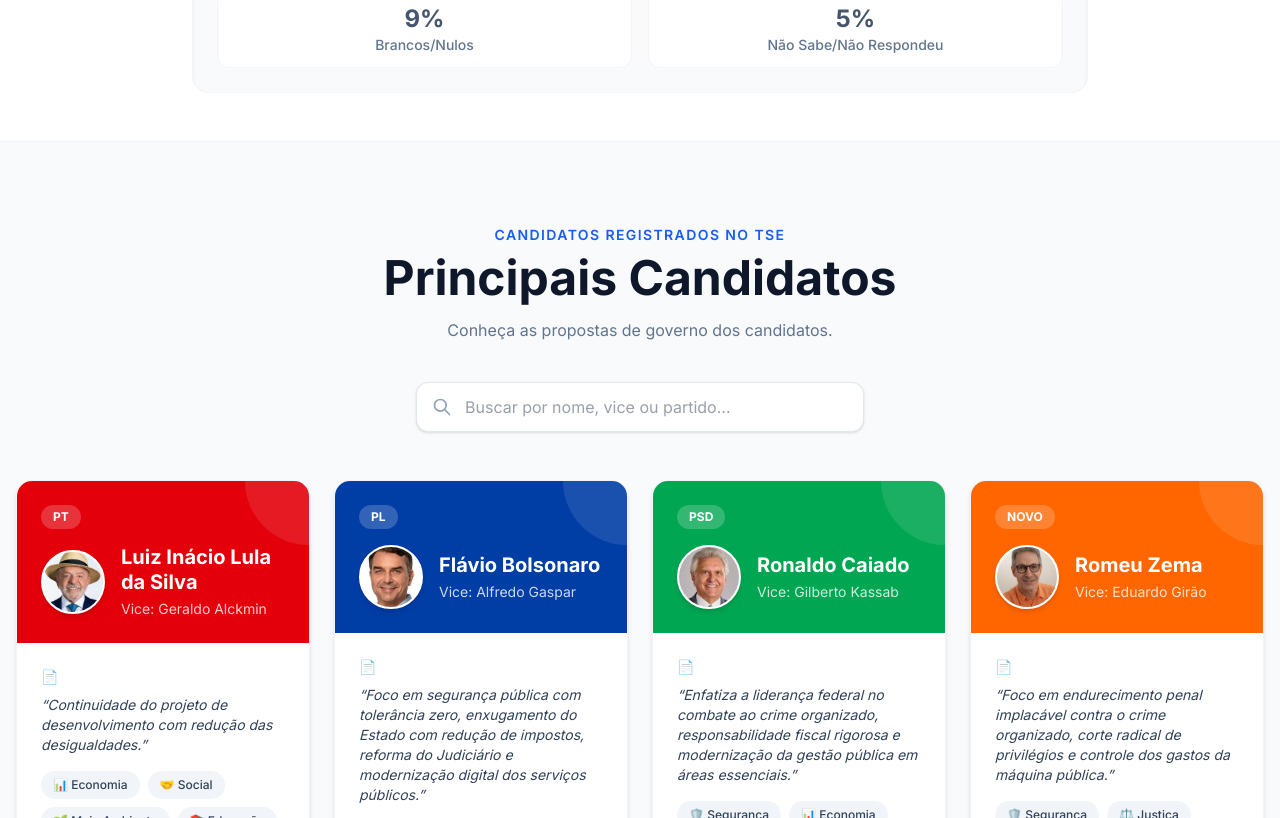
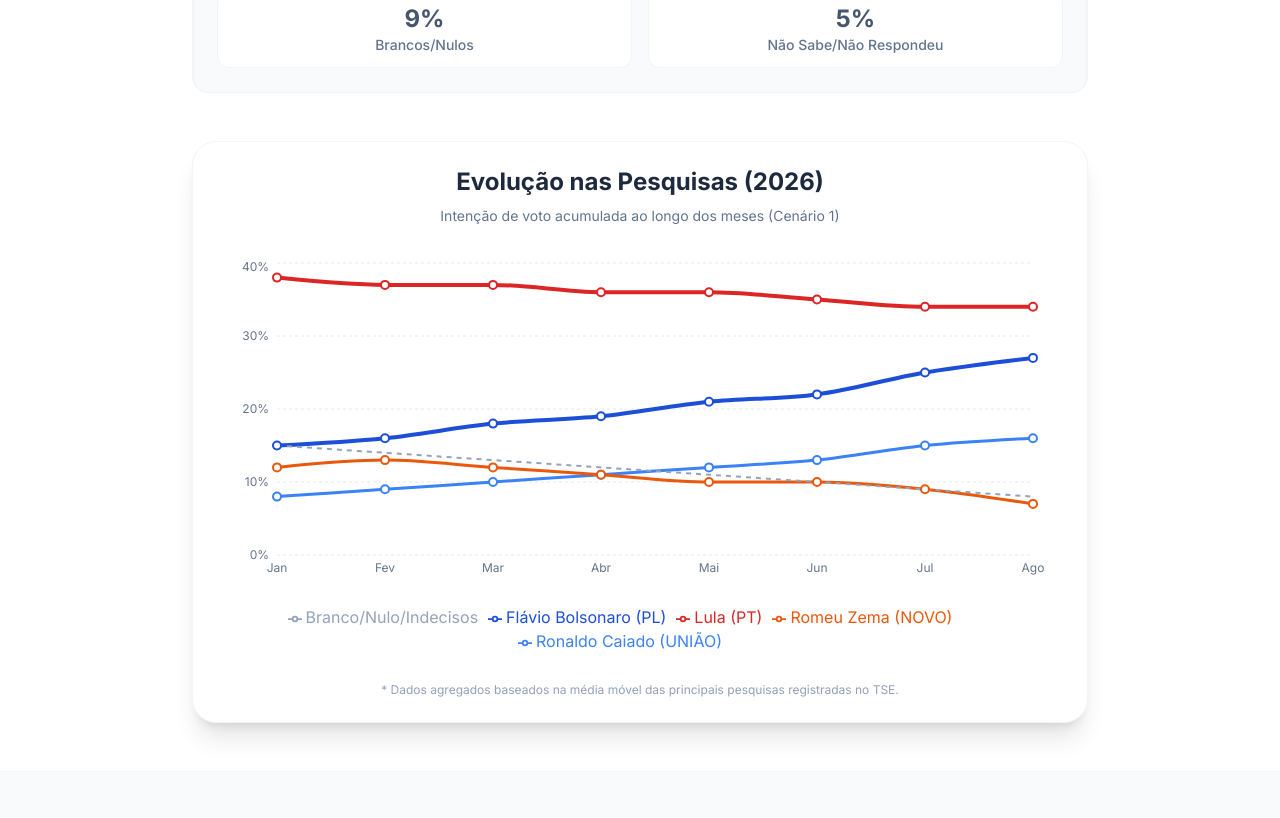
Before and after one commit to daniboycam/eleicoes-2026, a Next.js app: page / in a window 1280 px wide. Shown: the part 1662-2480 px from the top of the page. Built offline with nearby package versions, Linux system fonts and the light colour scheme.

Commit message:
fix: recharts typescript error

```diff
--- a/package.json
+++ b/package.json
@@ -20,7 +20,8 @@
     "pdfjs-dist": "^4.0.379",
     "react": "19.2.8",
     "react-dom": "19.2.8",
-    "react-markdown": "^10.1.0"
+    "react-markdown": "^10.1.0",
+    "recharts": "^3.10.1"
   },
   "devDependencies": {
     "@tailwindcss/postcss": "^4",
--- /dev/null
+++ b/src/components/historico-pesquisas.tsx
@@ -0,0 +1,43 @@
+"use client";
+
+import { LineChart, Line, XAxis, YAxis, CartesianGrid, Tooltip, Legend, ResponsiveContainer } from "recharts";
+import { historicoPesquisas } from "../data/pesquisas_historico";
+
+export function HistoricoPesquisas() {
+  return (
+    <div className="w-full max-w-4xl mx-auto mt-12 bg-white dark:bg-slate-800 p-6 rounded-3xl shadow-xl border border-slate-100 dark:border-slate-700">
+      <div className="text-center mb-8">
+        <h3 className="text-2xl font-bold text-slate-800 dark:text-white">Evolução nas Pesquisas (2026)</h3>
+        <p className="text-sm text-slate-500 dark:text-slate-400 mt-2">Intenção de voto acumulada ao longo dos meses (Cenário 1)</p>
+      </div>
+
+      <div className="h-[400px] w-full">
+        <ResponsiveContainer width="100%" height="100%">
+          <LineChart
+            data={historicoPesquisas}
+            margin={{ top: 5, right: 30, left: 0, bottom: 5 }}
+          >
+            <CartesianGrid strokeDasharray="3 3" stroke="#e2e8f0" vertical={false} />
+            <XAxis dataKey="mes" stroke="#64748b" fontSize={12} tickLine={false} axisLine={false} />
+            <YAxis stroke="#64748b" fontSize={12} tickLine={false} axisLine={false} tickFormatter={(value) => `${value}%`} />
+            <Tooltip
+              contentStyle={{ borderRadius: "12px", border: "none", boxShadow: "0 10px 15px -3px rgb(0 0 0 / 0.1)" }}
+              formatter={(value: any) => [`${value}%`, ""]}
+            />
+            <Legend wrapperStyle={{ paddingTop: "20px" }} />
+
+            <Line type="monotone" dataKey="lula" name="Lula (PT)" stroke="#dc2626" strokeWidth={4} dot={{ r: 4, strokeWidth: 2 }} activeDot={{ r: 6 }} />
+            <Line type="monotone" dataKey="flavio" name="Flávio Bolsonaro (PL)" stroke="#1d4ed8" strokeWidth={4} dot={{ r: 4, strokeWidth: 2 }} activeDot={{ r: 6 }} />
+            <Line type="monotone" dataKey="caiado" name="Ronaldo Caiado (UNIÃO)" stroke="#3b82f6" strokeWidth={3} dot={{ r: 4, strokeWidth: 2 }} activeDot={{ r: 6 }} />
+            <Line type="monotone" dataKey="zema" name="Romeu Zema (NOVO)" stroke="#ea580c" strokeWidth={3} dot={{ r: 4, strokeWidth: 2 }} activeDot={{ r: 6 }} />
+            <Line type="monotone" dataKey="branco" name="Branco/Nulo/Indecisos" stroke="#94a3b8" strokeWidth={2} strokeDasharray="5 5" dot={false} />
+          </LineChart>
+        </ResponsiveContainer>
+      </div>
+
+      <div className="mt-6 text-center text-xs text-slate-400">
+        * Dados agregados baseados na média móvel das principais pesquisas registradas no TSE.
+      </div>
+    </div>
+  );
+}
--- a/src/components/pesquisas.tsx
+++ b/src/components/pesquisas.tsx
@@ -3,6 +3,7 @@
 import { ultimaPesquisa, pesquisaGovernador } from "../data/pesquisas";
 import { candidatos } from "../data/candidatos";
 import { governadores } from "../data/governadores";
+import { HistoricoPesquisas } from "./historico-pesquisas";
 
 export function Pesquisas({ activeTab }: { activeTab: "presidencia" | "governador" }) {
   const pesquisaAtual = activeTab === "presidencia" ? ultimaPesquisa : pesquisaGovernador;
@@ -89,6 +90,11 @@
             </div>
           </div>
 
+          {activeTab === "presidencia" && (
+            <div className="mt-12">
+              <HistoricoPesquisas />
+            </div>
+          )}
         </div>
       </div>
     </section>
--- /dev/null
+++ b/src/data/pesquisas_historico.ts
@@ -0,0 +1,10 @@
+export const historicoPesquisas = [
+  { mes: "Jan", lula: 38, flavio: 15, caiado: 8, zema: 12, branco: 15 },
+  { mes: "Fev", lula: 37, flavio: 16, caiado: 9, zema: 13, branco: 14 },
+  { mes: "Mar", lula: 37, flavio: 18, caiado: 10, zema: 12, branco: 13 },
+  { mes: "Abr", lula: 36, flavio: 19, caiado: 11, zema: 11, branco: 12 },
+  { mes: "Mai", lula: 36, flavio: 21, caiado: 12, zema: 10, branco: 11 },
+  { mes: "Jun", lula: 35, flavio: 22, caiado: 13, zema: 10, branco: 10 },
+  { mes: "Jul", lula: 34, flavio: 25, caiado: 15, zema: 9, branco: 9 },
+  { mes: "Ago", lula: 34, flavio: 27, caiado: 16, zema: 7, branco: 8 }
+];
```
Also changed, not shown: 1 other file (tests, documents, lock files or other folders).
